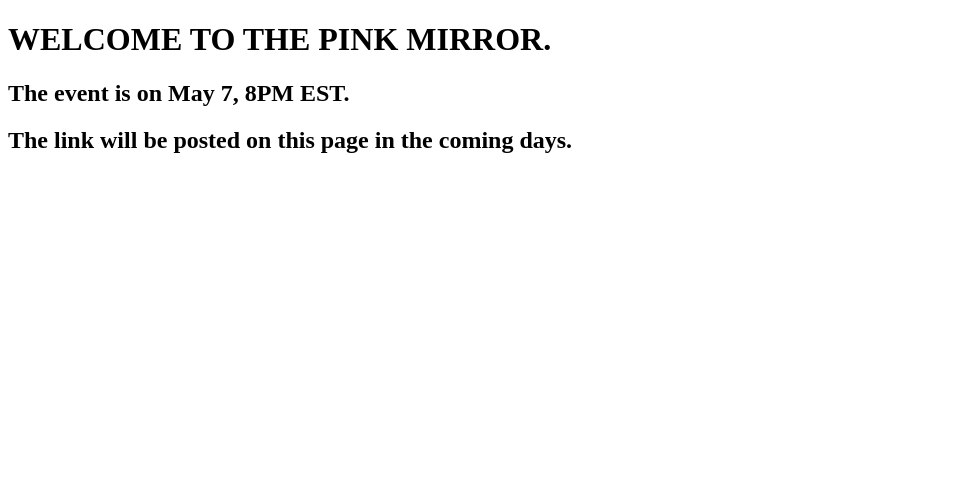
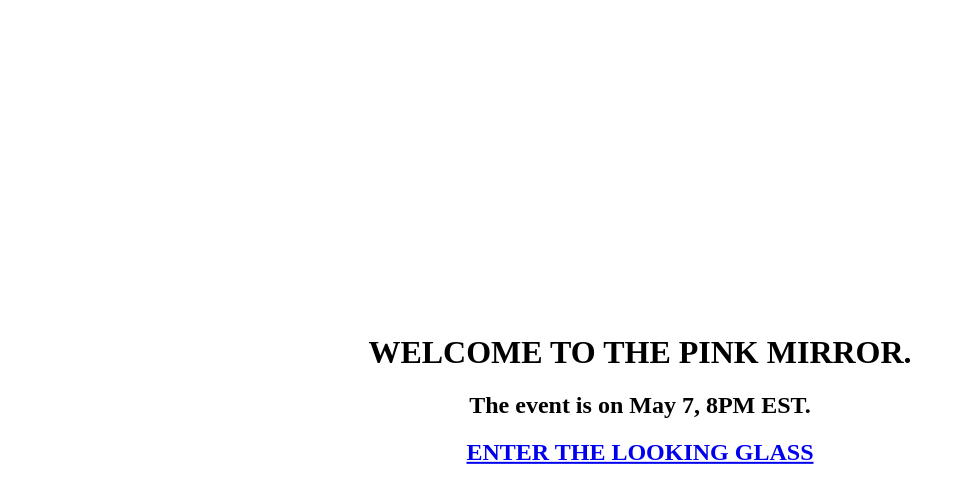
Before and after one commit to NBSquare/pink-mirror, a plain HTML site: page index.html in a window 1280 px wide. Shown: the whole page, without its empty margins (0-965 px from the left). Drawn offline with Linux system fonts and the light colour scheme.

Commit message:
Add stream page

```diff
--- a/index.html
+++ b/index.html
@@ -1,6 +1,13 @@
 <!DOCTYPE html>
 <head>
   <title>PINK MIRROR</title>
+  <style>
+    body {
+      text-align: center;
+      margin-top: 50vh;
+      transform: translate(0, -50%);
+    }
+  </style>
 </head>
 <body>
   <h1>
@@ -9,7 +16,5 @@
   <h2>
     The event is on May 7, 8PM EST.
   </h2>
-  <h2>
-    The link will be posted on this page in the coming days.
-  </h2>
+  <h2><a href="./enter.html">ENTER THE LOOKING GLASS</a></h2>
 </body>
```
